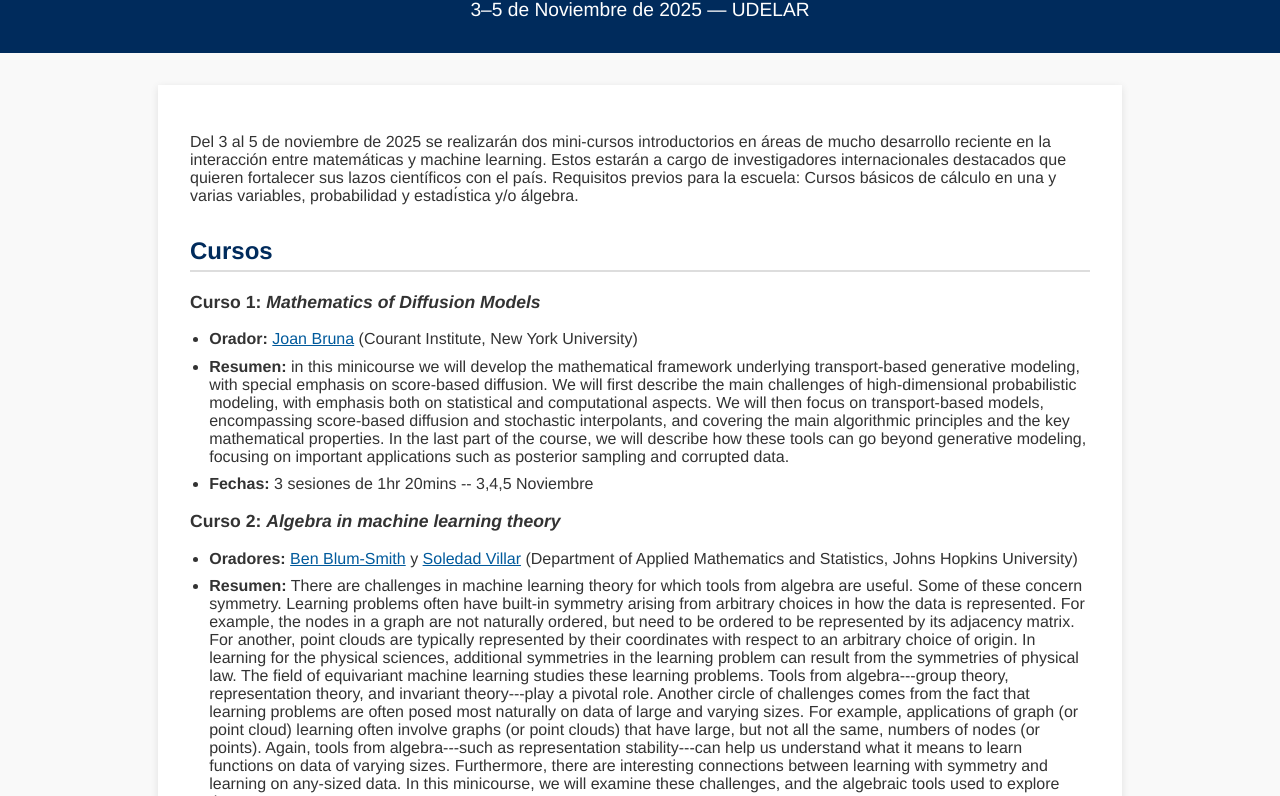
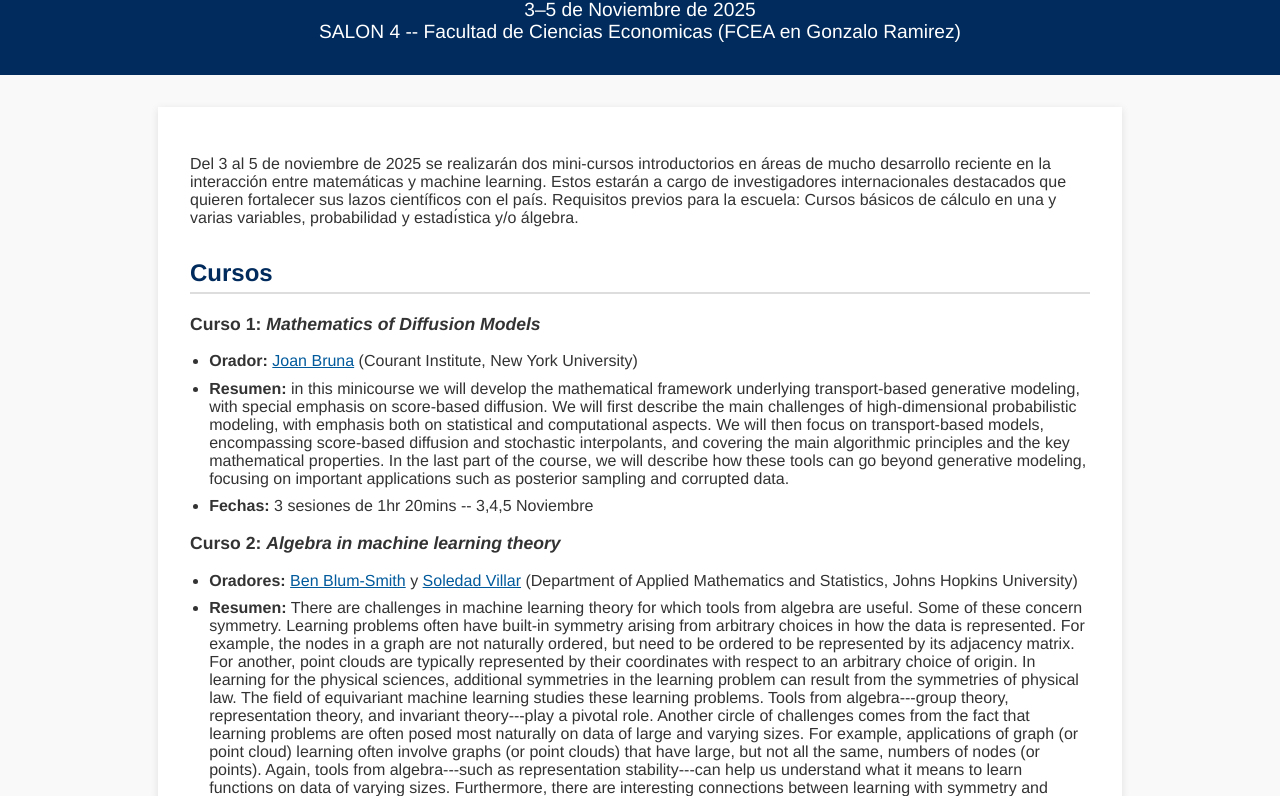
Before and after one commit to mauricio-velasco/EscuelasOML, a plain HTML site: page index.html in a window 1280 px wide. Shown: the part 78-874 px from the top of the page. Drawn offline with Linux system fonts and the light colour scheme.

Commit message:
periodic update

```diff
--- a/index.html
+++ b/index.html
@@ -85,7 +85,9 @@
 
 <header>
   <h1>Escuela de métodos matemáticos en machine learning</h1>
-  <p>3–5 de Noviembre de 2025 — UDELAR</p>
+  <p>3–5 de Noviembre de 2025 </p>
+  <p>SALON 4 -- Facultad de Ciencias Economicas (FCEA en Gonzalo Ramirez)</p>
+
 </header>
 
 <div class="container">
@@ -135,7 +137,7 @@ In this minicourse, we will examine these challenges, and the algebraic tools us
       <strong>Fechas:</strong> Lunes 3, Martes 4 y Miércoles 5 de noviembre de 2025<br/>
       <strong>Horario:</strong> 13:00 – 17:00<br/>
       <strong>Lugar:</strong> Facultad de Ciencias Económicas (FCEA) en Gonzalo Ramirez.<br/>
-      <strong>Salón:</strong> TBA
+      <strong>Salón:</strong> SALON 4
 
     </p>
   </section>
```
